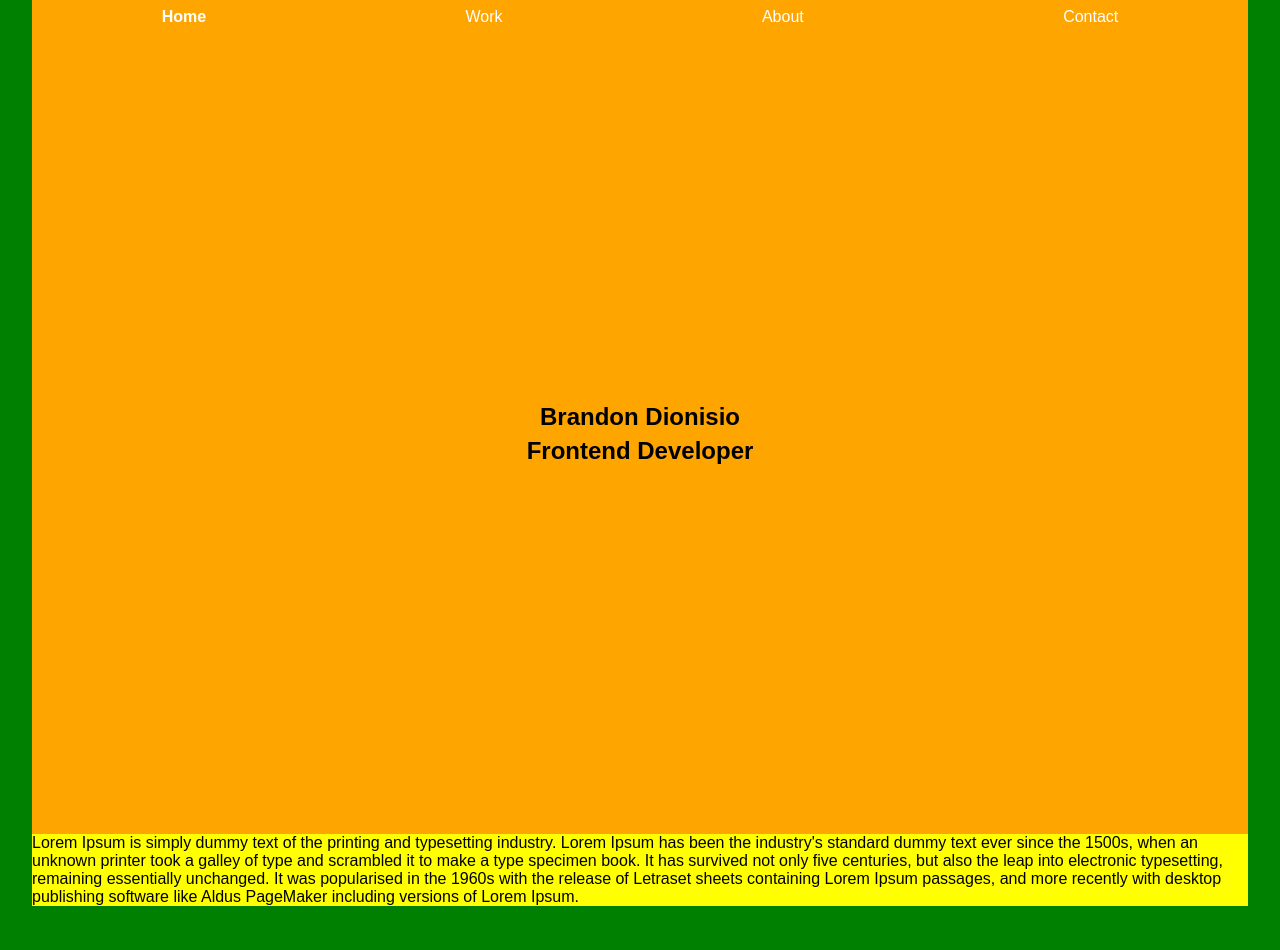
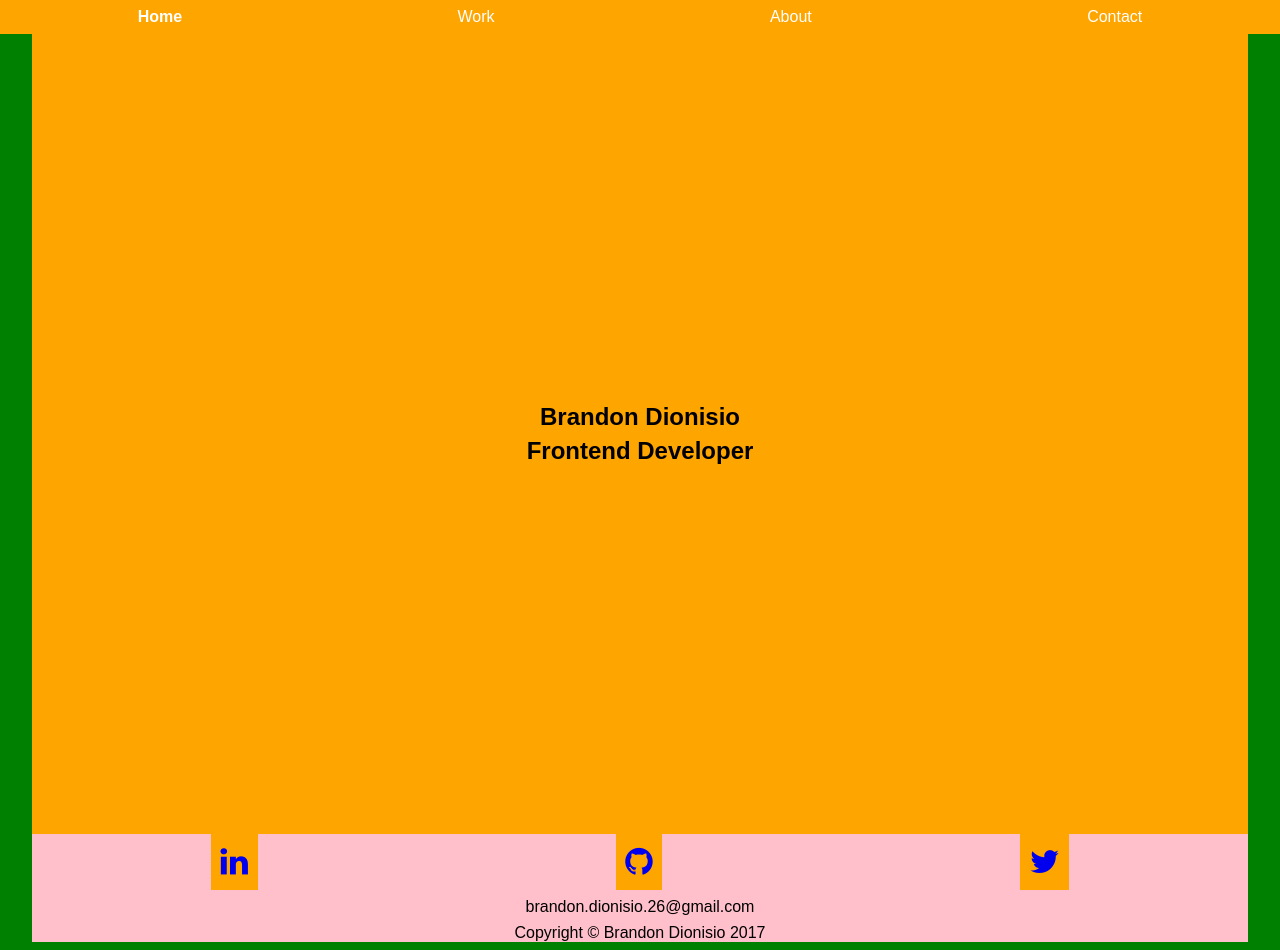
Before and after one commit to bd2187/portfolio, a React app: page / in a window 1280 px wide. Before the commit the page ends 906 px from the top, so only its background shows below. Built offline with nearby package versions, Linux system fonts and the light colour scheme.

Commit message:
Create Footer component

```diff
--- a/app/components/About.js
+++ b/app/components/About.js
@@ -1,9 +1,13 @@
 import React, { Component } from 'react';
+import profilePic from '../assets/sample-profile-pic.jpg';
 
 function About() {
   return (
-    <div>
-      <h1>About</h1>
+    <div className="about content">
+      <img className='profile-photo' src={profilePic} alt="Profile Photo"/>
+      <p className="about-me">
+      {"Lorem Ipsum is simply dummy text of the printing and typesetting industry. Lorem Ipsum has been the industry's standard dummy text ever since the 1500s, when an unknown printer took a galley of type and scrambled it to make a type specimen book. It has survived not only five centuries, but also the leap into electronic typesetting, remaining essentially unchanged. It was popularised in the 1960s with the release of Letraset sheets containing Lorem Ipsum passages, and more recently with desktop publishing software like Aldus PageMaker including versions of Lorem Ipsum."}
+      </p>
     </div>
   );
 }
--- a/app/components/App.js
+++ b/app/components/App.js
@@ -4,6 +4,7 @@ import Work from './Work';
 import About from './About';
 import Contact from './Contact';
 import Nav from './Nav';
+import Footer from './Footer';
 
 import {
   BrowserRouter as Router, Route,
@@ -23,6 +24,7 @@ class App extends Component {
             <Route path="/about" component={About}/>
             <Route path="/contact" component={Contact}/>
           </Switch>
+        <Footer />
         </div>
       </Router>
     );
--- a/app/components/Contact.js
+++ b/app/components/Contact.js
@@ -2,7 +2,7 @@ import React, { Component } from 'react';
 
 function Contact() {
   return (
-    <div>
+    <div className="contact content">
       <h1>Contact</h1>
     </div>
   );
--- /dev/null
+++ b/app/components/Footer.js
@@ -0,0 +1,29 @@
+import React from 'react';
+
+function Footer() {
+  return (
+    <div className="footer">
+      <ul className="footer-links">
+        <li>
+          <a href="#">
+            <i className="fa fa-linkedin" aria-hidden="true"></i>
+          </a>
+        </li>
+        <li>
+          <a href="#">
+            <i className="fa fa-github" aria-hidden="true"></i>
+          </a>
+        </li>
+        <li>
+          <a href="#">
+            <i className="fa fa-twitter" aria-hidden="true"></i>
+          </a>
+        </li>
+      </ul>
+      <p>{"brandon.dionisio.26@gmail.com"}</p>
+      <p>Copyright &copy; Brandon Dionisio 2017</p>
+    </div>
+  )
+}
+
+export default Footer;
--- a/app/components/Home.js
+++ b/app/components/Home.js
@@ -3,14 +3,11 @@ import React, { Component } from 'react';
 class Home extends Component {
   render() {
     return (
-      <div>
+      <div className="home content">
         <div className="banner">
           <h1>Brandon Dionisio</h1>
           <h2>Frontend Developer</h2>
         </div>
-        <p className="about">
-          {"Lorem Ipsum is simply dummy text of the printing and typesetting industry. Lorem Ipsum has been the industry's standard dummy text ever since the 1500s, when an unknown printer took a galley of type and scrambled it to make a type specimen book. It has survived not only five centuries, but also the leap into electronic typesetting, remaining essentially unchanged. It was popularised in the 1960s with the release of Letraset sheets containing Lorem Ipsum passages, and more recently with desktop publishing software like Aldus PageMaker including versions of Lorem Ipsum."}
-        </p>
       </div>
     );
   }
--- a/app/components/Project.js
+++ b/app/components/Project.js
@@ -26,10 +26,10 @@ function Project({title, thumbnail, tech, link, github}) {
       </div>
       <div className="project-info-box">
         <h3>{title}</h3>
+        <p>{tech.map(parseTech)}</p>
         <a href={github} target="_blank">
           <i className="fa fa-github" aria-hidden="true"></i>
         </a>
-        <p>{tech.map(parseTech)}</p>
       </div>
     </li>
   );
--- a/app/components/Work.js
+++ b/app/components/Work.js
@@ -4,7 +4,7 @@ import projects from '../data';
 
 function Work() {
   return (
-    <div>
+    <div className="work content">
       <ul className="project-list">
         {projects.map(function(project, index){
           return (
--- a/app/index.html
+++ b/app/index.html
@@ -3,6 +3,7 @@
   <head>
     <meta charset="UTF-8"/>
     <title>Brandon Dionisio</title>
+    <meta name="viewport" content="width=device-width,initial-scale=1">
     <link rel="stylesheet" href="https://cdnjs.cloudflare.com/ajax/libs/font-awesome/4.7.0/css/font-awesome.min.css">
   </head>
   <body>
--- a/app/styles/scss/main.scss
+++ b/app/styles/scss/main.scss
@@ -6,6 +6,7 @@
 
 body {
   background: green;
+  padding-top: 34px;
 }
 
 h1, h2, h3, a, p {
@@ -28,6 +29,11 @@ a {
     justify-content: space-around;
     align-items: flex-start;
     background: orange;
+
+    position: fixed;
+    left: 0;
+    top: 0;
+    right: 0;
 
     a {
       display: inline-block;
@@ -71,7 +77,40 @@ a {
   .thumbnail {
     width: 100%;
   }
+  .fa-github {
+    font-size: 1.5em;
+  }
 }
+
+.profile-photo {
+  width: 50%;
+  border-radius: 50%;
+  display: block;
+  margin: 0 auto;
+}
+
+.footer {
+  background: pink;
+  .footer-links {
+    display: flex;
+    justify-content: space-around;
+    a {
+      background: orange;
+      font-size: 2em;
+      display: inline-block;
+      padding: .3em;
+    }
+  }
+  p {
+    text-align: center;
+    margin: .5em 0;
+  }
+}
+
+.content {
+  min-height: calc(100vh - 108px);
+}
+
 
 
 .clearfix::after {
```
Also changed, not shown: app/assets/sample-profile-pic.jpg (added), app/styles/css/main.css.
